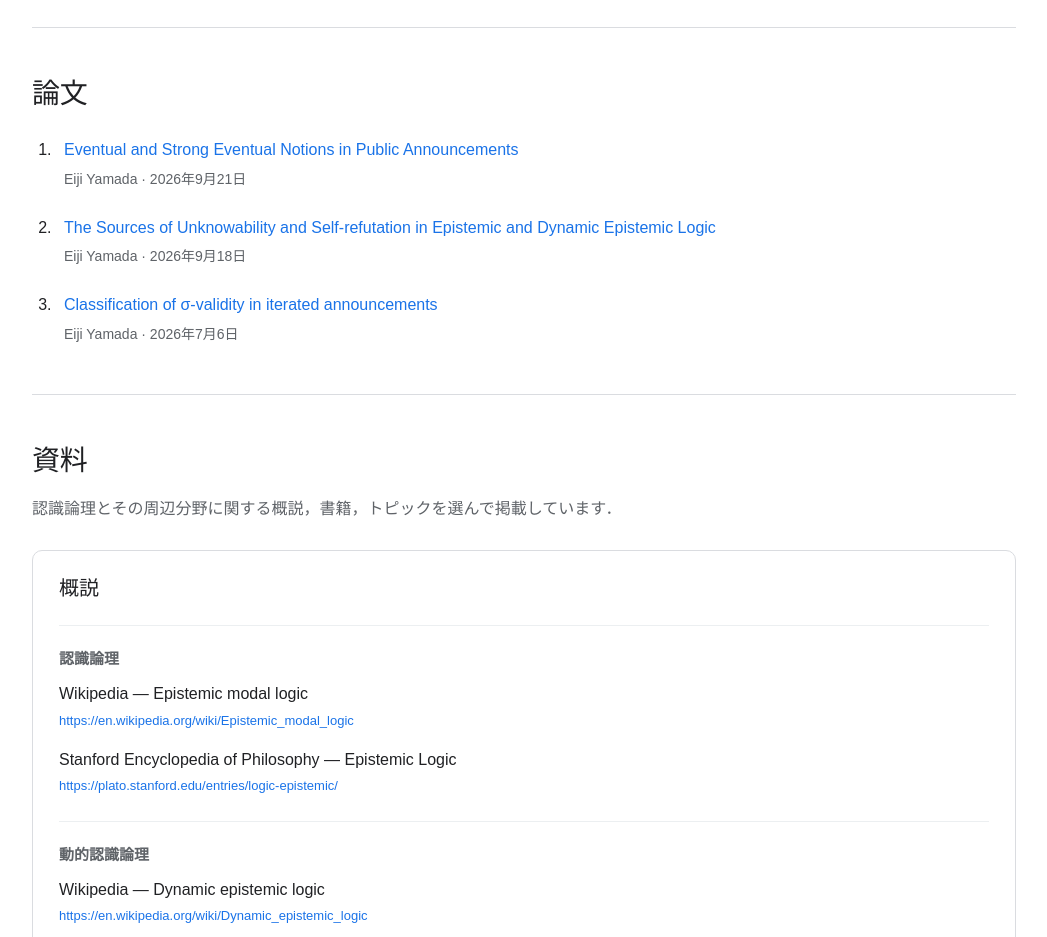
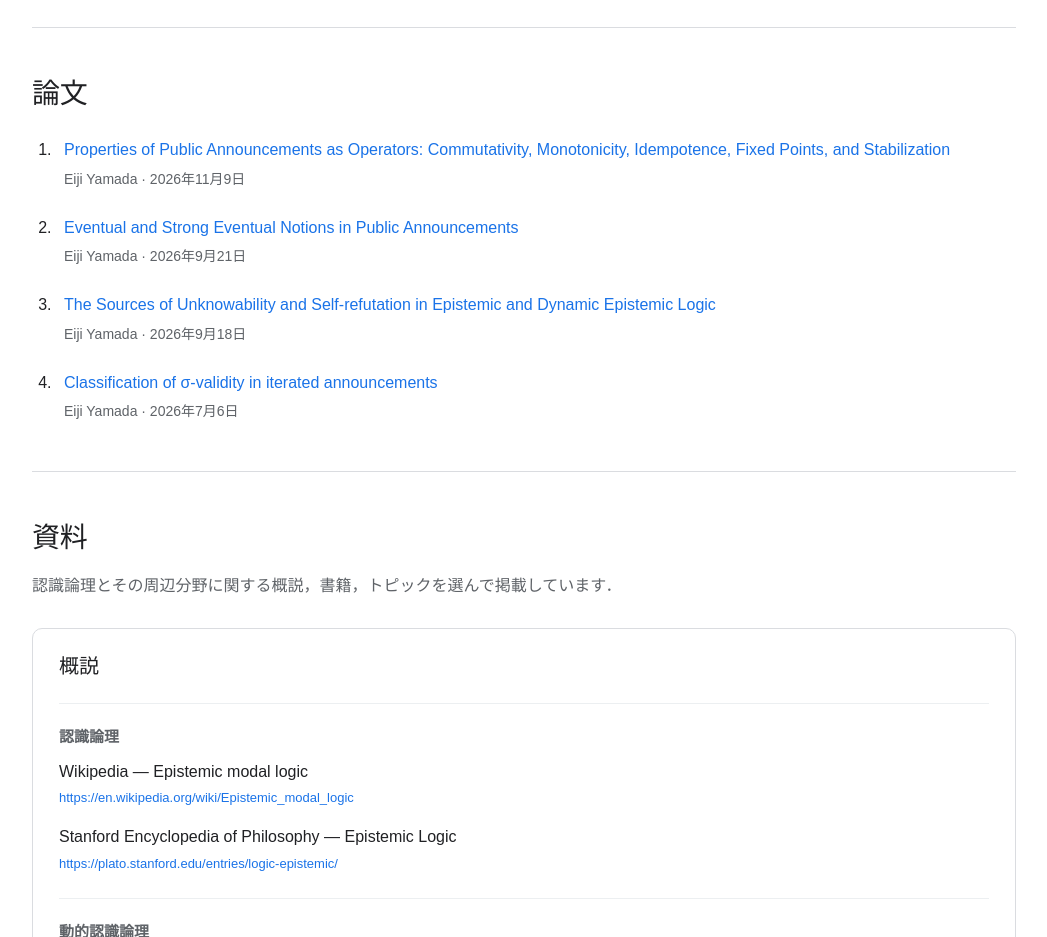
Before and after one commit to eiyamada/eiyamada.github.io, a plain HTML site: page ja/index.html in a window 1280 px wide. Shown: the part 1160-2097 px from the top of the page, without its empty margins (116-1163 px from the left). Drawn offline with Linux system fonts and the light colour scheme.

Commit message:
Add new arXiv paper to English and Japanese Papers sections

```diff
--- a/ja/index.html
+++ b/ja/index.html
@@ -106,6 +106,10 @@
     <section id="papers">
       <h2>論文</h2>
       <ol class="publications">
+        <li>
+          <a class="publication-title" href="https://arxiv.org/abs/2611.11911" target="_blank" rel="noopener">Properties of Public Announcements as Operators: Commutativity, Monotonicity, Idempotence, Fixed Points, and Stabilization</a>
+          <div class="publication-meta">Eiji Yamada · 2026年11月9日</div>
+        </li>
         <li>
           <a class="publication-title" href="https://arxiv.org/abs/2609.24006" target="_blank" rel="noopener">Eventual and Strong Eventual Notions in Public Announcements</a>
           <div class="publication-meta">Eiji Yamada · 2026年9月21日</div>
```
Also changed, not shown: index.html (+4 -0 lines).
